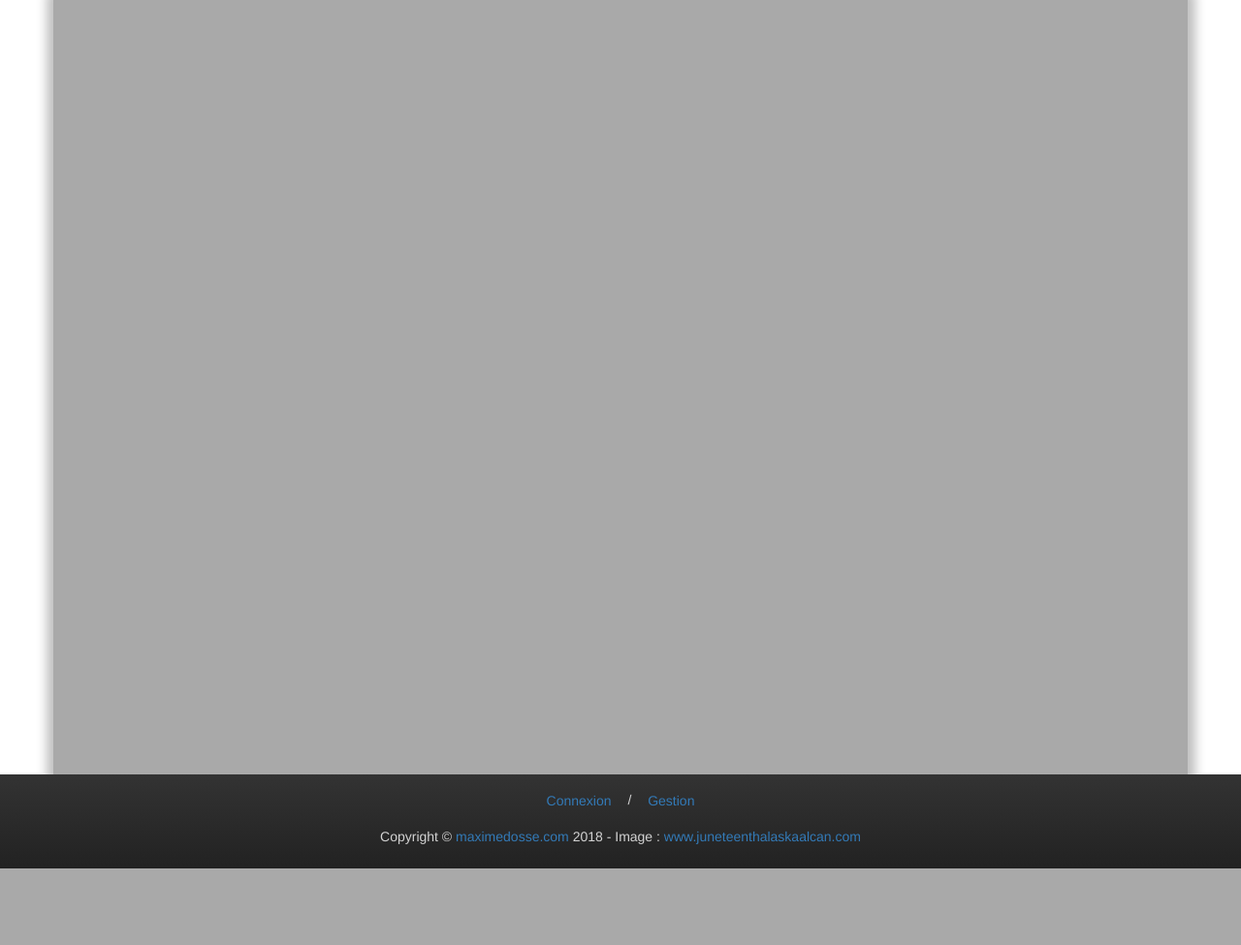
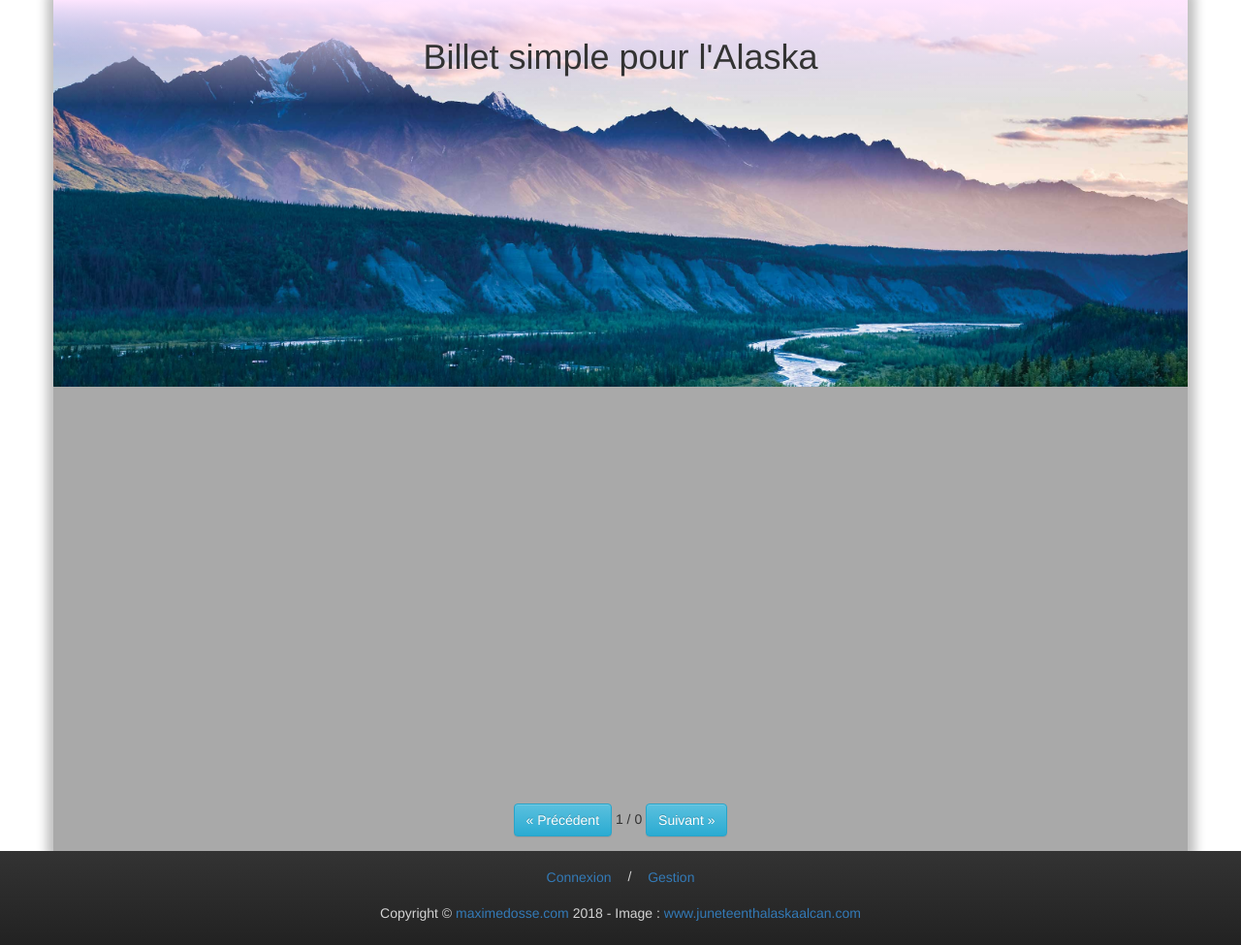
Before and after one commit to Kahdes/Billet-simple-pour-l-Alaska, a PHP site: page /index.php?action=billList in a window 1280 px wide. Shown: the part 51-1026 px from the top of the page at 97% size. Before the commit the page ends 947 px from the top, so only its background shows below. Run offline with PHP 8.4, Linux system fonts and the light colour scheme; data that the repository does not hold is empty; some libraries are stand-ins or nearby versions.

Commit message:
Gestion liste des billets : 'Précédent/Suivant' (JS)

```diff
--- a/Public/css/style.css
+++ b/Public/css/style.css
@@ -21,25 +21,29 @@ hr {
 ----NAVBAR----
 ------------*/
 
-/*-------------
-----ACCUEIL----
--------------*/
+/*--------------
+----BANNIERE----
+--------------*/
 
-#home-banner {
+#banner {
 	min-height: 400px;
 	background: green url('../images/a.jpg') no-repeat left;
 	background-size: cover;
 }
 
-#home-banner-title {
+#banner-title {
 	background: linear-gradient(to bottom, #ffe6ff, 50%, rgba(0,0,0,0));
 	transition: all .5s;
 }
 
-#home-banner-title h1 {
+#banner-title h1 {
 	border: none;
 	text-align: center;
 }
+
+/*-------------
+----ACCUEIL----
+-------------*/
 
 #home-author {
 	background: white;
@@ -77,6 +81,15 @@ hr {
 /*-------------------
 ----LISTE BILLETS----
 -------------------*/
+
+#billList-list {
+	min-height: 430px;
+}
+
+#billList-btn {
+	margin-bottom: 15px;
+	text-align: center;
+}
 
 /*------------
 ----BILLET----
--- /dev/null
+++ b/Public/js/billSlide.js
@@ -0,0 +1,50 @@
+var Bill = {
+    billIndex: 1,
+    prevBill: document.getElementById('prev'),
+    nextBill: document.getElementById('next'),
+    currentBill: document.getElementById('current-bill'),
+    bills: document.getElementsByClassName("billList-bill"),
+
+    //1 : FONCTION BILLET PRECENDANT
+    moinsBill() {
+        Bill.showBill(Bill.billIndex -= 1)
+    },
+
+    //2 : FONCTION BILLET SUIVANT
+    plusBill() {
+        Bill.showBill(Bill.billIndex += 1);
+    },
+
+    //3 : FONCTION SWITCH DE BILLET
+    showBill(n) {
+        if (n > Bill.bills.length) {
+            Bill.billIndex = 1;
+        }
+        if (n < 1) {
+            Bill.billIndex = Bill.bills.length;
+        }
+        for (var i = 0; i < Bill.bills.length; i++) {
+            Bill.bills[i].style.display = "none";
+        }
+
+        Bill.bills[Bill.billIndex - 1].style.display = "block";
+        Bill.currentBill.textContent = Bill.billIndex;
+    },
+
+    //4 : FONCTION EVENTS CONTROLE BOUTONS
+    eventBill() {
+        this.prevBill.addEventListener('click', Bill.moinsBill);
+        this.nextBill.addEventListener('click', Bill.plusBill);
+        document.addEventListener('keydown', function (e) {
+            if (e.key === 'ArrowRight') {
+                Bill.plusBill();
+            } else if (e.key === 'ArrowLeft') {
+                Bill.moinsBill();
+            }
+        });
+    }
+};
+
+//INITIALISATION SLIDER
+Bill.showBill(Bill.billIndex);
+Bill.eventBill();
--- a/View/template.php
+++ b/View/template.php
@@ -38,6 +38,7 @@
     <?php require_once('View/footer.php'); ?>
 
     <script type="text/javascript" src="Public/js/navbar.js"></script>
+    <script type="text/javascript" src="Public/js/billSlide.js"></script>
 
     <script src="https://stackpath.bootstrapcdn.com/bootstrap/4.1.1/js/bootstrap.min.js" integrity="sha384-smHYKdLADwkXOn1EmN1qk/HfnUcbVRZyYmZ4qpPea6sjB/pTJ0euyQp0Mk8ck+5T" crossorigin="anonymous"></script>
 
--- a/View/viewHome.php
+++ b/View/viewHome.php
@@ -3,8 +3,8 @@
 
 <?php ob_start(); ?>
 
-	<header class="row" id="home-banner">
-		<div class="col-xs-12" id="home-banner-title">
+	<header class="row" id="banner">
+		<div class="col-xs-12" id="banner-title">
 			<h1 class="page-header">Billet simple pour l'Alaska</h1>
 		</div>
 	</header>
--- a/View/viewList.php
+++ b/View/viewList.php
@@ -3,18 +3,27 @@
 
 <?php ob_start(); ?>
 
-<section class="row">
+<header class="row" id="banner">
+	<div class="col-xs-12" id="banner-title">
+		<h1 class="page-header">Billet simple pour l'Alaska</h1>
+	</div>
+</header>
+
+<section class="row" id="billList-list">
 	<br />
 	<?php
+		$total = 0;
 		foreach($bill as $b) {
 			$b['contenu'] = substr($b['contenu'], 0, 1000);
+			$total += 1;
 	?>
-		<article class="col-xs-12 col-md-10 col-md-offset-1 panel">
+		<article class="col-xs-12 col-md-8 col-md-offset-2 panel billList-bill">
 			<h2 class="panel-header">
 				<a href="index.php?action=bill&amp;id=<?= $b['id'];?>">
 					<?= htmlspecialchars($b['titre']);?>
 				</a>
 			</h2>
+			<hr/>
 			<p class="panel-body">
 				<?= htmlspecialchars($b['contenu']);?>...
 				<a href="index.php?action=bill&amp;id=<?= $b['id'];?>">Lire la suite</a>
@@ -29,6 +38,12 @@
 	?>
 </section>
 
+<div class="col-xs-12" id="billList-btn">
+		<button class="btn btn-large btn-info" id="prev">&laquo; Précédent</button>
+		<span><span id="current-bill">1</span> / <?= $total; ?></span>
+		<button class="btn btn-large btn-info" id="next">Suivant &raquo;</button>
+</div>
+
 <?php $content = ob_get_clean(); ?>
 
 <?php require 'template.php'; ?>
```
